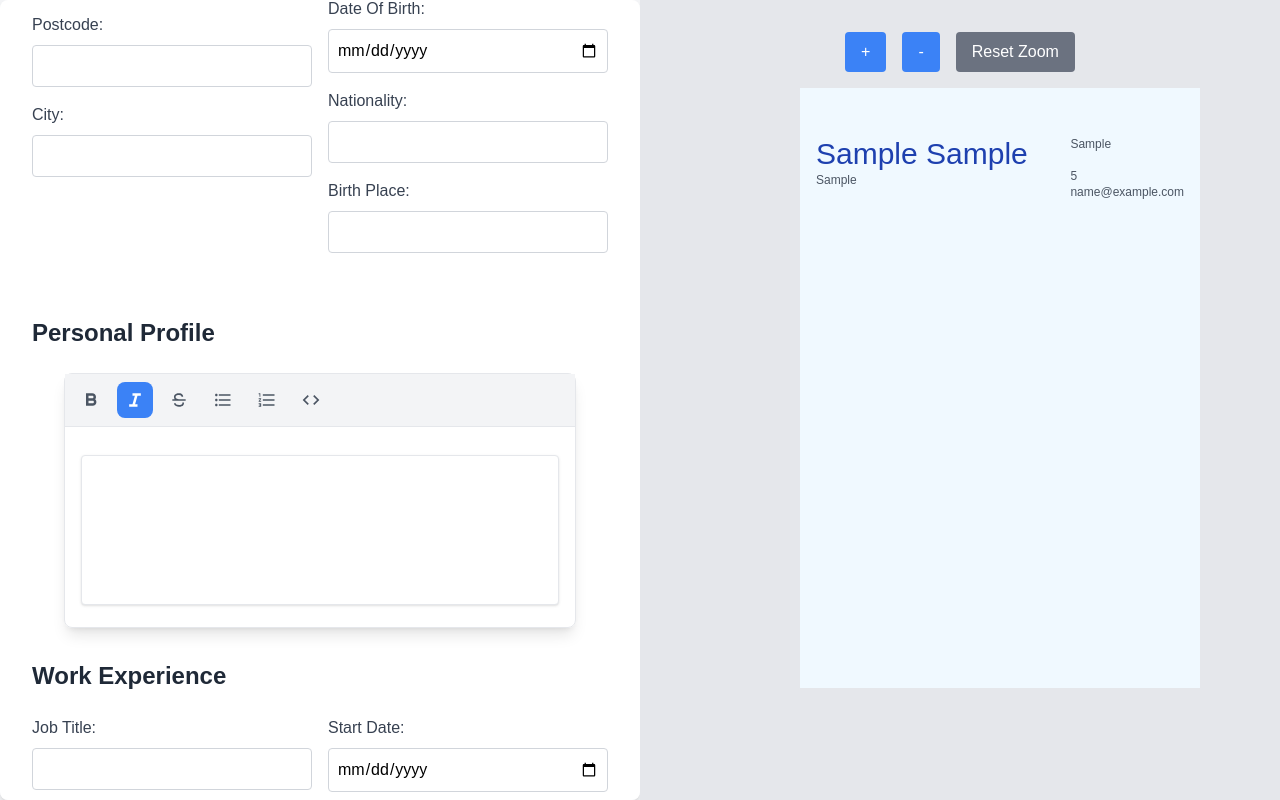
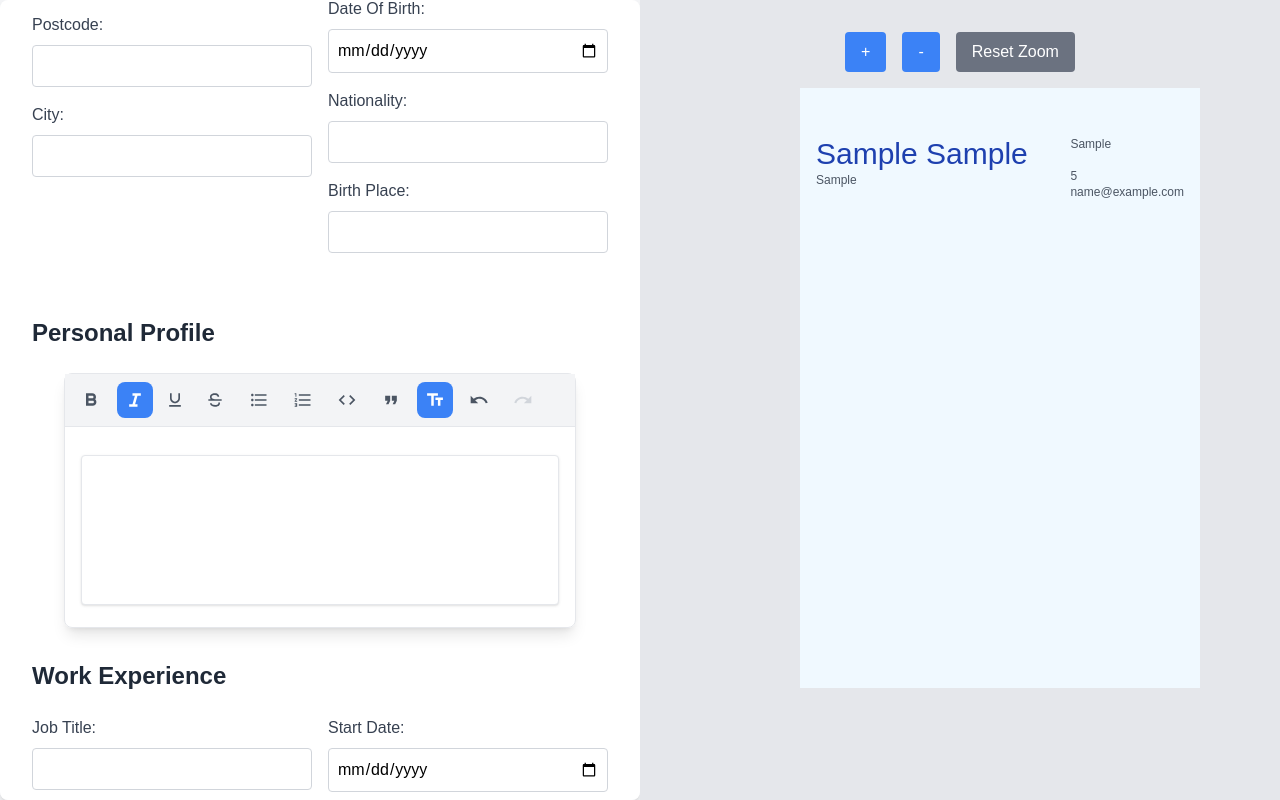
Before and after one commit to saad-rangara/CV-Editor, a Next.js app: page /resume in a window 1280 px wide. Both pictures are taken after typing "Sample", "Sample", "name@example.com", "Sample", "5", "Sample" into the empty fields and a click on the button 135 px from the left and 464 px from the top of the page. Shown: the part 64-864 px from the top of the page. Built offline with nearby package versions, Linux system fonts and the light colour scheme; no server answers.

Commit message:
buttons implementation tiptap

```diff
--- a/src/components/ResumeForm.jsx
+++ b/src/components/ResumeForm.jsx
@@ -351,7 +351,7 @@ export default function ResumeForm({ handleSubmit }) {
         <Tiptap
           content={state.details}
           onContentChange={(content) =>
-            dispatch({ type: 'SET_DETAILS', formValue: content })
+            dispatch({ type: "SET_DETAILS", formValue: content })
           }
         />
 
@@ -440,7 +440,6 @@ export default function ResumeForm({ handleSubmit }) {
               className="w-full p-2 mb-4 border border-gray-300 rounded text-black focus:outline-none focus:ring-2 focus:ring-blue-500"
             />
           </div>
-
         </div>
 
         <label
@@ -460,7 +459,7 @@ export default function ResumeForm({ handleSubmit }) {
         <Tiptap
           content={state.work_summary}
           onContentChange={(content) =>
-            dispatch({ type: 'SET_WORK_SUMMARY', formValue: content })
+            dispatch({ type: "SET_WORK_SUMMARY", formValue: content })
           }
         />
 
@@ -484,7 +483,7 @@ export default function ResumeForm({ handleSubmit }) {
         <Tiptap
           content={state.skills}
           onContentChange={(content) =>
-            dispatch({ type: 'SET_SKILLS', formValue: content })
+            dispatch({ type: "SET_SKILLS", formValue: content })
           }
         />
 
@@ -570,7 +569,6 @@ export default function ResumeForm({ handleSubmit }) {
               onChange={handleInputChange}
               className="w-full p-2 mb-4 border border-gray-300 rounded text-black focus:outline-none focus:ring-2 focus:ring-blue-500"
             />
-
           </div>
         </div>
         <label
@@ -589,7 +587,7 @@ export default function ResumeForm({ handleSubmit }) {
         <Tiptap
           content={state.edu_summary}
           onContentChange={(content) =>
-            dispatch({ type: 'SET_EDU_SUMMARY', formValue: content })
+            dispatch({ type: "SET_EDU_SUMMARY", formValue: content })
           }
         />
 
@@ -639,7 +637,7 @@ export default function ResumeForm({ handleSubmit }) {
             </div>
             <div className="flex flex-col mt-12 ">
               <p className=" ml-4 text-gray-600 text-xs">{state.address}</p>
-              <p className="text-xs mr-4">
+              <p className="text-xs mr-4 text-gray-600">
                 {state.city} {state.postcode}
               </p>
               <p className="mt-4 ml-4 mr-4 text-gray-600 text-xs">
@@ -656,7 +654,7 @@ export default function ResumeForm({ handleSubmit }) {
               state.date_of_birth ||
               state.nationality ||
               state.birth_place ? (
-                <p className="text-xl ml-4"> Additional Info </p>
+                <p className="text-xl ml-4 text-blue-600"> Additional Info </p>
               ) : (
                 <></>
               )}
@@ -713,7 +711,7 @@ export default function ResumeForm({ handleSubmit }) {
               state.startdate_work ||
               state.enddate_work ||
               state.work_summary ? (
-                <p className="ml-4 mr-4 text-gray-600 text-xl">
+                <p className="ml-4 mr-4 text-blue-600 text-xl">
                   {" "}
                   Work Experiance
                 </p>
@@ -759,7 +757,6 @@ export default function ResumeForm({ handleSubmit }) {
                 <div className="ml-4 mr-4 text-gray-600 text-xs">
                   {parser(state.work_summary)}
                 </div>
-
               ) : (
                 <></>
               )}
@@ -769,7 +766,7 @@ export default function ResumeForm({ handleSubmit }) {
               state.startdate_edu ||
               state.enddate_edu ||
               state.edu_summary ? (
-                <p className="ml-4 mr-4 text-gray-600 text-xl">Education</p>
+                <p className="ml-4 mr-4 text-blue-600 text-xl">Education</p>
               ) : (
                 <></>
               )}
@@ -822,9 +819,11 @@ export default function ResumeForm({ handleSubmit }) {
           ) : (
             <></>
           )}
-          {<div className="ml-4 mr-4 text-gray-600 text-xs">
+          {
+            <div className="ml-4 mr-4 text-gray-600 text-xs">
               {parser(state.skills)}
-          </div>}
+            </div>
+          }
         </div>
       </div>
     </div>
--- a/src/components/TipTap.jsx
+++ b/src/components/TipTap.jsx
@@ -1,17 +1,27 @@
-'use client';
+"use client";
 
-import React, { useEffect } from 'react';
-import { useEditor, EditorContent } from '@tiptap/react';
+import React, { useEffect } from "react";
+import { useEditor, EditorContent } from "@tiptap/react";
 import StarterKit from "@tiptap/starter-kit";
 import BulletList from "@tiptap/extension-bullet-list";
 import ListItem from "@tiptap/extension-list-item";
 import OrderedList from "@tiptap/extension-ordered-list";
 import Heading from "@tiptap/extension-heading";
-import { BiBold, BiItalic, BiStrikethrough } from 'react-icons/bi';
-import { MdFormatListBulleted, MdFormatListNumbered, MdCode } from 'react-icons/md';
+import Blockquote from "@tiptap/extension-blockquote";
+import Underline from "@tiptap/extension-underline";
+import { BiBold, BiItalic, BiStrikethrough, BiUnderline } from "react-icons/bi";
+import {
+  MdFormatListBulleted,
+  MdFormatListNumbered,
+  MdCode,
+  MdUndo,
+  MdRedo,
+  MdFormatQuote,
+  MdTextFields,
+} from "react-icons/md";
+import TextStyle from "@tiptap/extension-text-style";
 
 export default function TipTap({ content, onContentChange }) {
-
   const editor = useEditor({
     extensions: [
       StarterKit,
@@ -32,6 +42,13 @@ export default function TipTap({ content, onContentChange }) {
           class: "list-decimal ml-2",
         },
       }),
+      Blockquote.configure({
+        HTMLAttributes: {
+          class: "border-l-4 border-gray-300 pl-4 italic text-gray-700",
+        },
+      }),
+      TextStyle,
+      Underline,
     ],
     immediatelyRender: false,
     editorProps: {
@@ -61,44 +78,121 @@ export default function TipTap({ content, onContentChange }) {
       <div className="flex items-center p-2 space-x-2 border-b bg-gray-100">
         <button
           onClick={() => editor.chain().focus().toggleBold().run()}
-          className={`p-2 rounded-lg ${editor.isActive('bold') ? 'bg-blue-500 text-white' : 'text-gray-600 hover:bg-gray-200'}`}
+          className={`p-2 rounded-lg ${
+            editor.isActive("bold")
+              ? "bg-blue-500 text-white"
+              : "text-gray-600 hover:bg-gray-200"
+          }`}
         >
           <BiBold className="w-5 h-5" />
         </button>
         <button
           onClick={() => editor.chain().focus().toggleItalic().run()}
-          className={`p-2 rounded-lg ${editor.isActive('italic') ? 'bg-blue-500 text-white' : 'text-gray-600 hover:bg-gray-200'}`}
+          className={`p-2 rounded-lg ${
+            editor.isActive("italic")
+              ? "bg-blue-500 text-white"
+              : "text-gray-600 hover:bg-gray-200"
+          }`}
         >
           <BiItalic className="w-5 h-5" />
         </button>
         <button
+          onClick={() => editor.chain().focus().toggleUnderline().run()}
+          className={`p-1 rounded-md ${
+            editor.isActive("underline")
+              ? "bg-blue-600 text-white"
+              : "text-gray-600 hover:bg-gray-200"
+          }`}
+        >
+          <BiUnderline className="w-5 h-5" />
+        </button>
+        <button
           onClick={() => editor.chain().focus().toggleStrike().run()}
-          className={`p-2 rounded-lg ${editor.isActive('strike') ? 'bg-blue-500 text-white' : 'text-gray-600 hover:bg-gray-200'}`}
+          className={`p-2 rounded-lg ${
+            editor.isActive("strike")
+              ? "bg-blue-500 text-white"
+              : "text-gray-600 hover:bg-gray-200"
+          }`}
         >
           <BiStrikethrough className="w-5 h-5" />
         </button>
         <button
           onClick={() => editor.chain().focus().toggleBulletList().run()}
-          className={`p-2 rounded-lg ${editor.isActive('bulletList') ? 'bg-blue-500 text-white' : 'text-gray-600 hover:bg-gray-200'}`}
+          className={`p-2 rounded-lg ${
+            editor.isActive("bulletList")
+              ? "bg-blue-500 text-white"
+              : "text-gray-600 hover:bg-gray-200"
+          }`}
         >
           <MdFormatListBulleted className="w-5 h-5" />
         </button>
         <button
           onClick={() => editor.chain().focus().toggleOrderedList().run()}
-
-          className={`p-2 rounded-lg ${editor.isActive('orderedList') ? 'bg-blue-500 text-white' : 'text-gray-600 hover:bg-gray-200'}`}
+          className={`p-2 rounded-lg ${
+            editor.isActive("orderedList")
+              ? "bg-blue-500 text-white"
+              : "text-gray-600 hover:bg-gray-200"
+          }`}
         >
-            <MdFormatListNumbered className="w-5 h-5" />
-
+          <MdFormatListNumbered className="w-5 h-5" />
         </button>
         <button
           onClick={() => editor.chain().focus().toggleCodeBlock().run()}
-          className={`p-2 rounded-lg ${editor.isActive('codeBlock') ? 'bg-blue-500 text-white' : 'text-gray-600 hover:bg-gray-200'}`}
+          className={`p-2 rounded-lg ${
+            editor.isActive("codeBlock")
+              ? "bg-blue-500 text-white"
+              : "text-gray-600 hover:bg-gray-200"
+          }`}
         >
           <MdCode className="w-5 h-5" />
         </button>
+        <button
+          onClick={() => editor.chain().focus().toggleBlockquote().run()}
+          className={`p-2 rounded-lg ${
+            editor.isActive("blockquote")
+              ? "bg-blue-500 text-white"
+              : "text-gray-600 hover:bg-gray-200"
+          }`}
+        >
+          <MdFormatQuote className="w-5 h-5" />
+        </button>
+        <button
+          onClick={() => editor.chain().focus().setParagraph().run()}
+          className={`p-2 rounded-lg ${
+            editor.isActive("paragraph")
+              ? "bg-blue-500 text-white"
+              : "text-gray-600 hover:bg-gray-200"
+          }`}
+        >
+          <MdTextFields className="w-5 h-5" />
+        </button>
+        <button
+          onClick={() => editor.chain().focus().undo().run()}
+          disabled={!editor.can().undo()}
+          className={`p-2 rounded-lg ${
+            editor.can().undo()
+              ? "text-gray-600 hover:bg-gray-200"
+              : "text-gray-300 cursor-not-allowed"
+          }`}
+        >
+          <MdUndo className="w-5 h-5" />
+        </button>
+        <button
+          onClick={() => editor.chain().focus().redo().run()}
+          disabled={!editor.can().redo()}
+          className={`p-2 rounded-lg ${
+            editor.can().redo()
+              ? "text-gray-600 hover:bg-gray-200"
+              : "text-gray-300 cursor-not-allowed"
+          }`}
+        >
+          <MdRedo className="w-5 h-5" />
+        </button>
       </div>
-      <EditorContent editor={editor} className="p-4 min-h-[200px] focus:outline-none" />
+      <EditorContent
+        editor={editor}
+        className="p-4 min-h-[200px] focus:outline-none"
+      />
     </div>
   );
 }
```
Lines whose indentation alone changed are shown as unchanged.
